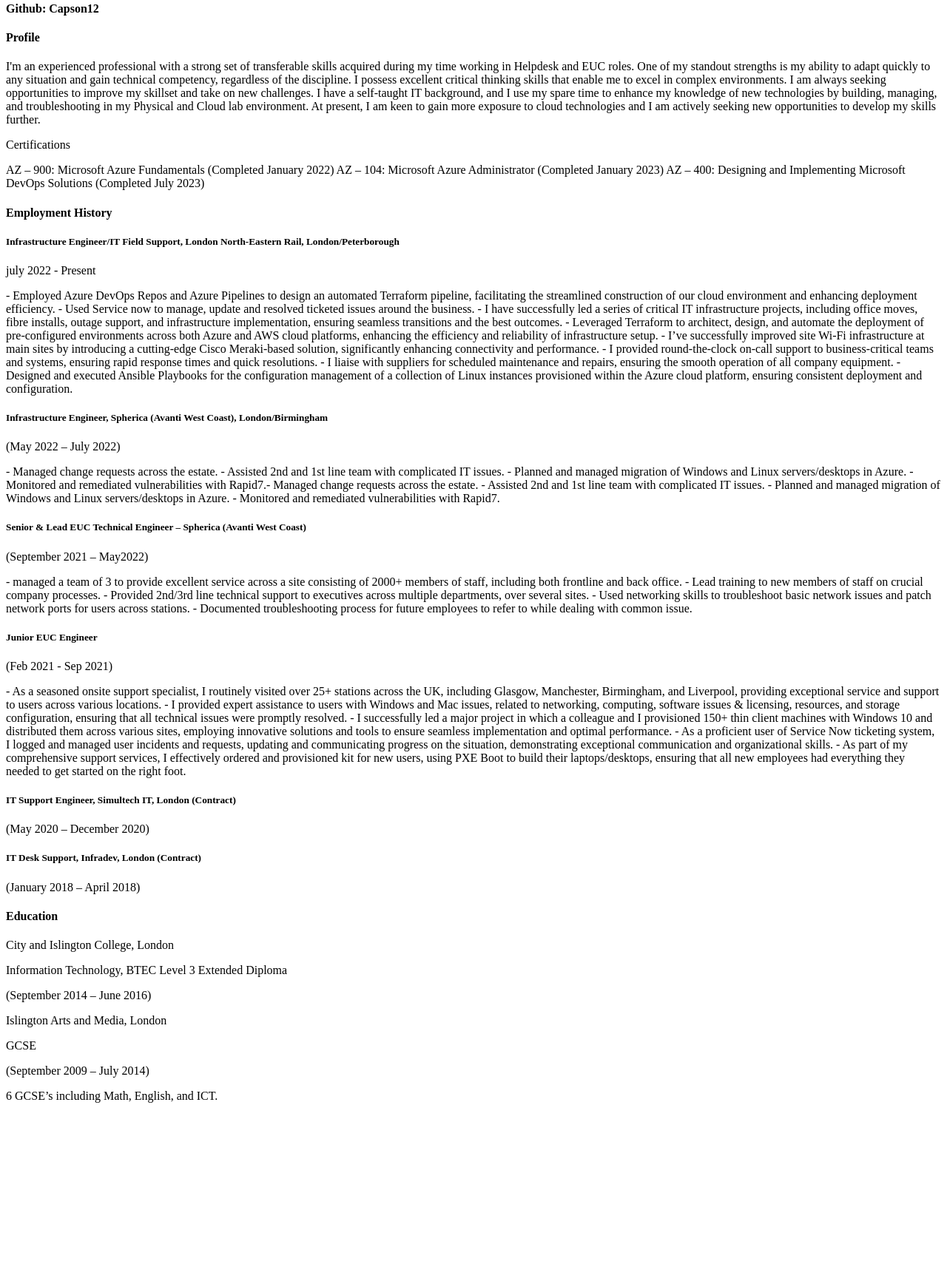
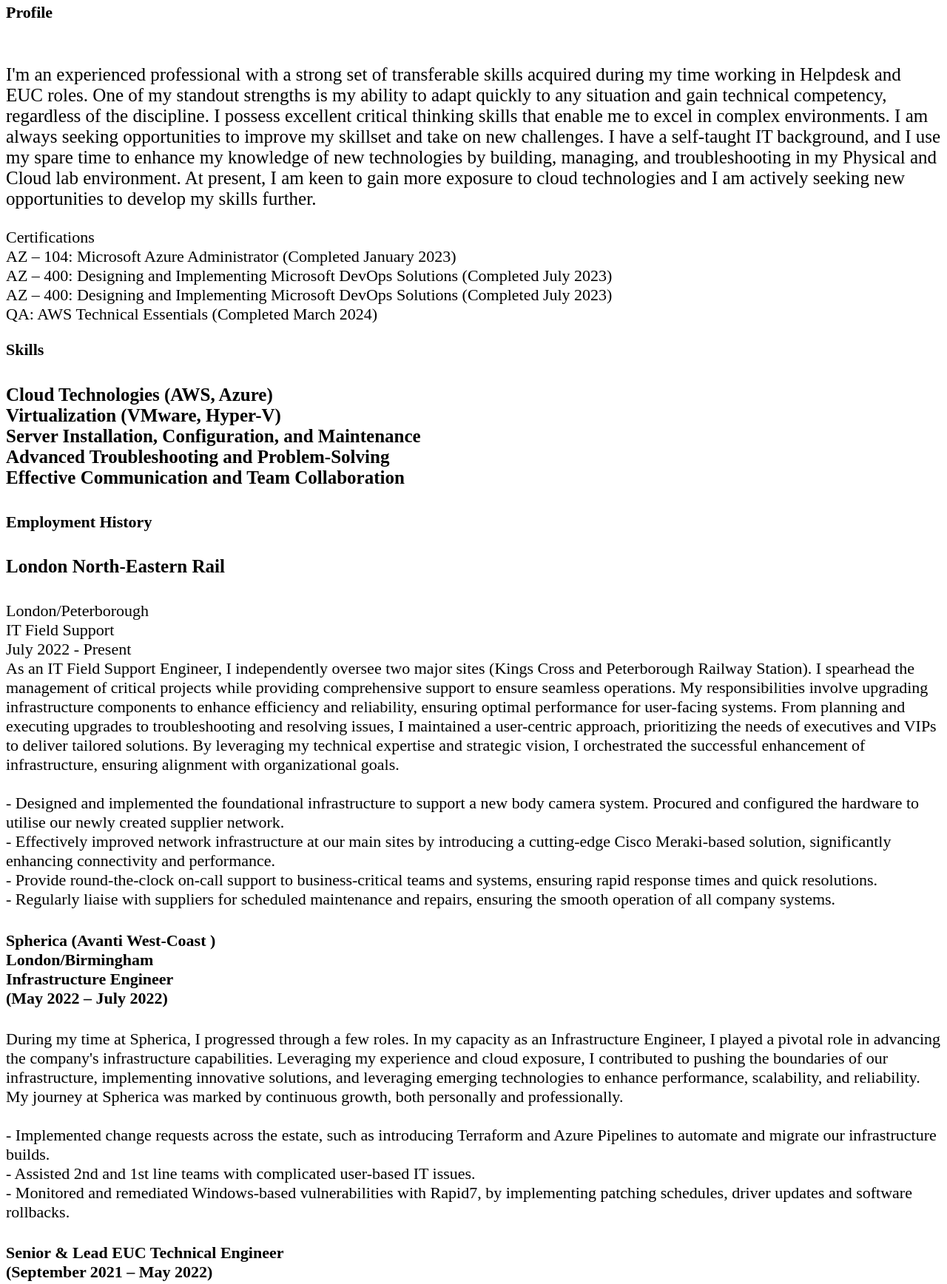
Before and after one commit to Capson12/CVhtml, a plain HTML site: page index.html in a window 1280 px wide. Shown: the part 177-1913 px from the top of the page at 74% size. Before the commit the page ends 1684 px from the top, so only its background shows below. Drawn offline with Linux system fonts and the light colour scheme.

Commit message:
Added styling and formating of CV

```diff
--- a/index.html
+++ b/index.html
@@ -6,88 +6,124 @@
     <meta name="viewport" content="width=device-width, initial-scale=1.0">
     <title>Rual Oguh CV</title>
 </head>
+    <link rel="Stylesheet" href="style.css">
+
+  <!------------------------------------------------- Header ------------------------------------------------->
 <body>
-    <h3>Rual Oguh CV</h3>
-    <h4>Infrastructure Engineer/Field Support</h4>
-    <h4>Finsbury Park, London</h4>
-    <h4>Rualoguh@hotmail.com</h4>
-    <h4>Github: Capson12</h4>
-    <h4>Profile</h4>
-    <p>I'm an experienced professional with a strong set of transferable skills acquired during my time working in Helpdesk and EUC roles. One of my standout strengths is my ability to adapt quickly to any situation and gain technical competency, regardless of the discipline. I possess excellent critical thinking skills that enable me to excel in complex environments. I am always seeking opportunities to improve my skillset and take on new challenges. I have a self-taught IT background, and I use my spare time to enhance my knowledge of new technologies by building, managing, and troubleshooting in my Physical and
+    <h2 class="header-info">Rual Oguh </h2>
+    <h3 class="header-info">
+        Finsbury Park, London <br>
+        Rualoguh@hotmail.com <br>
+        Github: Capson12</h3>
+
+    <h4> Profile</h4>
+    <p class="standard"> <br> I'm an experienced professional with a strong set of transferable skills acquired during my time working in Helpdesk and EUC roles. One of my standout strengths is my ability to adapt quickly to any situation and gain technical competency, regardless of the discipline. I possess excellent critical thinking skills that enable me to excel in complex environments. I am always seeking opportunities to improve my skillset and take on new challenges. I have a self-taught IT background, and I use my spare time to enhance my knowledge of new technologies by building, managing, and troubleshooting in my Physical and
         Cloud lab environment. At present, I am keen to gain more exposure to cloud technologies and I am actively seeking new opportunities to develop my skills further.</p>
 
-    <p>Certifications</p>
+    <p>Certifications <br>
+       AZ – 104: Microsoft Azure Administrator (Completed January 2023) <br>
+    AZ – 400: Designing and Implementing Microsoft DevOps Solutions (Completed July 2023) <br>
+    AZ – 400: Designing and Implementing Microsoft DevOps Solutions (Completed July 2023) <br>
+    QA: AWS Technical Essentials (Completed March 2024)
 
-    <p> AZ – 900: Microsoft Azure Fundamentals (Completed January 2022)
-        AZ – 104: Microsoft Azure Administrator (Completed January 2023)
-        AZ – 400: Designing and Implementing Microsoft DevOps Solutions (Completed July 2023)
     </p>
+  <!------------------------------------------------- Skills ------------------------------------------------->
+  <h3> Skills</h3>
+
+  <h4 class="standard">
+        Cloud Technologies (AWS, Azure) <br>
+        Virtualization (VMware, Hyper-V) <br>
+        Server Installation, Configuration, and Maintenance <br>
+        Advanced Troubleshooting and Problem-Solving <br>
+        Effective Communication and Team Collaboration <br>
+    </h4>
+
+
+
+
+  <!------------------------------------------------- Employment ------------------------------------------------->
 
     <h4>Employment History</h4>
 
-    <h5>Infrastructure Engineer/IT Field Support, London North-Eastern Rail, London/Peterborough </h5>
-    <p>july 2022 -  Present</p>
-    <P>
-        -	Employed Azure DevOps Repos and Azure Pipelines to design an automated Terraform pipeline, facilitating the streamlined construction of our cloud environment and enhancing deployment efficiency.
-        -	Used Service now to manage, update and resolved ticketed issues around the business.
-        -	I have successfully led a series of critical IT infrastructure projects, including office moves, fibre installs, outage support, and infrastructure implementation, ensuring seamless transitions and the best outcomes.
-        -	Leveraged Terraform to architect, design, and automate the deployment of pre-configured environments across both Azure and AWS cloud platforms, enhancing the efficiency and reliability of infrastructure setup.
-        -	I’ve successfully improved site Wi-Fi infrastructure at main sites by introducing a cutting-edge Cisco Meraki-based solution, significantly enhancing connectivity and performance.
-        -	I provided round-the-clock on-call support to business-critical teams and systems, ensuring rapid response times and quick resolutions.
-        -	I liaise with suppliers for scheduled maintenance and repairs, ensuring the smooth operation of all company equipment.
-        -	Designed and executed Ansible Playbooks for the configuration management of a collection of Linux instances provisioned within the Azure cloud platform, ensuring consistent deployment and configuration.
+    <h4 class="standard">London North-Eastern Rail  </h4>
+       <p> London/Peterborough <br>
+        IT Field Support <br>
+        July 2022 - Present <br>
+        As an IT Field Support Engineer, I independently oversee two major sites (Kings Cross and Peterborough Railway Station).
+        I spearhead the management of critical projects while providing comprehensive support to ensure seamless operations.
+        My responsibilities involve upgrading infrastructure components to enhance efficiency and reliability, ensuring optimal performance for user-facing systems.
+        From planning and executing upgrades to troubleshooting and resolving issues, I maintained a user-centric approach, prioritizing the needs of executives and VIPs to deliver tailored solutions.
+        By leveraging my technical expertise and strategic vision, I orchestrated the successful enhancement of infrastructure, ensuring alignment with organizational goals. <br> <br>
 
+        -	Designed and implemented the foundational infrastructure to support a new body camera system. Procured and configured the hardware to utilise our newly created supplier network. <br>
+        -	Effectively improved network infrastructure at our main sites by introducing a cutting-edge Cisco Meraki-based solution, significantly enhancing connectivity and performance. <br>
+        -	Provide round-the-clock on-call support to business-critical teams and systems, ensuring rapid response times and quick resolutions. <br>
+        -	Regularly liaise with suppliers for scheduled maintenance and repairs, ensuring the smooth operation of all company systems.
 
     </P>
 
-    <h5> Infrastructure Engineer, Spherica (Avanti West Coast), London/Birmingham </h5>
-    <p>(May 2022 – July 2022)</p>
+    <h4>Spherica (Avanti West-Coast ) <br>
+    London/Birmingham
+    <br>Infrastructure Engineer <br> (May 2022 – July 2022)</h4>
     <p>
-        -	Managed change requests across the estate.
-        -	Assisted 2nd and 1st line team with complicated IT issues.
-        -	Planned and managed migration of Windows and Linux servers/desktops in Azure.
-        -	Monitored and remediated vulnerabilities with Rapid7.-	Managed change requests across the estate.
-        -	Assisted 2nd and 1st line team with complicated IT issues.
-        -	Planned and managed migration of Windows and Linux servers/desktops in Azure.
-        -	Monitored and remediated vulnerabilities with Rapid7.
+    During my time at Spherica,
+    I progressed through a few roles.
+    In my capacity as an Infrastructure Engineer,
+    I played a pivotal role in advancing the company's infrastructure capabilities.
+    Leveraging my experience and cloud exposure, I contributed to pushing the boundaries of our infrastructure, implementing innovative solutions, and leveraging emerging technologies to enhance performance, scalability, and reliability. <br>
+    My journey at Spherica was marked by continuous growth, both personally and professionally. <br> <br>
+
+    -	Implemented change requests across the estate, such as introducing Terraform and Azure Pipelines to automate and migrate our infrastructure builds. <br>
+    -	Assisted 2nd and 1st line teams with complicated user-based IT issues. <br>
+    -	Monitored and remediated Windows-based vulnerabilities with Rapid7, by implementing patching schedules, driver updates and software rollbacks.
     </p>
 
-    <h5>Senior & Lead EUC Technical Engineer – Spherica (Avanti West Coast)</h5>
-    <p>(September 2021 – May2022)</p>
-    <p> -	managed a team of 3 to provide excellent service across a site consisting of 2000+ members of staff, including both frontline and back office.
-        -	Lead training to new members of staff on crucial company processes.
-        -	Provided 2nd/3rd line technical support to executives across multiple departments, over several sites.
-        -	Used networking skills to troubleshoot basic network issues and patch network ports for users across stations.
-        -	Documented troubleshooting process for future employees to refer to while dealing with common issue.
-    </p>
+    <h4>Senior & Lead EUC Technical Engineer <br> (September 2021 – May 2022) </h4>
 
-    <h5>Junior EUC Engineer</h5>
-    <p>(Feb 2021 - Sep 2021)</p>
+    <p>As part of my responsibilities, I also led a team of three, overseeing their activities, providing guidance, and fostering a collaborative environment to achieve team goals effectively.
+        Additionally, I frequently travelled up and down the west coast to various sites, where I maintained and optimized the systems vital for smooth operations. <br> <br>
+
+    -	managed a team of 3 to provide excellent service across a site consisting of 2000+ members of staff, including both frontline and back office. <br>
+    -	Lead training to new members of staff on crucial company processes. <br>
+    -	Provided 2nd/3rd line technical support to executives across multiple departments, over several sites. <br>
+    -	Used networking skills to troubleshoot basic network issues and patch network ports for users across stations. <br>
+    -	Documented troubleshooting process for future employees to refer to while dealing with common issues. </p>
+
+
+    <h4>Junior EUC Engineer<br>
+    (February 2021 – September 2021)</h4>
     <p>
-        -	As a seasoned onsite support specialist, I routinely visited over 25+ stations across the UK, including Glasgow, Manchester, Birmingham, and Liverpool, providing exceptional service and support to users across various locations.
-        -	I provided expert assistance to users with Windows and Mac issues, related to networking, computing, software issues & licensing, resources, and storage configuration, ensuring that all technical issues were promptly resolved.
-        -	I successfully led a major project in which a colleague and I provisioned 150+ thin client machines with Windows 10 and distributed them across various sites, employing innovative solutions and tools to ensure seamless implementation and optimal performance.
-        -	As a proficient user of Service Now ticketing system, I logged and managed user incidents and requests, updating and communicating progress on the situation, demonstrating exceptional communication and organizational skills.
-        -	As part of my comprehensive support services, I effectively ordered and provisioned kit for new users, using PXE Boot to build their laptops/desktops, ensuring that all new employees had everything they needed to get started on the right foot.
+        One of my key strengths during this time was my ability to build strong relationships with colleagues, clients, and stakeholders. By fostering trust and open communication, I facilitated smoother collaboration and garnered valuable insights into user needs and organizational priorities. <br>
+        This relational approach contributed significantly to my progression within the company, culminating in my transition to an infrastructure engineer role. <br> <br>
+
+        -	I successfully led a major project in which a colleague and I provisioned 150+ thin client machines with Windows 10 and distributed them across various sites, employing innovative solutions and tools to ensure seamless implementation and optimal performance. <br>
+        -	As part of my comprehensive support services, I effectively ordered and provisioned kit for new users, using PXE Boot to build their laptops/desktops, ensuring that all new employees had everything they needed to get started on the right foot. <br>
+        -	As a seasoned onsite support specialist, I routinely visited over 25+ stations across the UK, including Glasgow, Manchester, Birmingham, and Liverpool, providing exceptional service and support to users across various locations. <br>
 
     </p>
 
-    <h5>IT Support Engineer, Simultech IT, London (Contract)</h5>
-    <p>(May 2020 – December 2020)</p>
+    <h5>IT Support Engineer, Simultech IT, London (Contract)<br>
+    (May 2020 – December 2020)</h5>
 
-    <h5>IT Desk Support, Infradev, London (Contract)</h5>
-    <p>(January 2018 – April 2018)</p>
+    <p>Successfully handled first-line support during COVID, helping users transition smoothly into working from home.
+        Provided virtual assistance and troubleshooting to ensure they could work comfortably and efficiently with minimal issues. <br> <br>
 
-    <h4>Education</h4>
-    <p>City and Islington College, London</p>
-    <p>Information Technology, BTEC Level 3 Extended Diploma </p>
-    <p>(September 2014 – June 2016)</p>
+        -	I provided expert assistance to users with Windows and Mac issues, related to networking, computing, software issues & licensing, resources, and storage configuration, ensuring that all technical issues were promptly resolved. <br>
+        -	As a proficient user of Service Now ticketing system, I logged and managed user incidents and requests, updating and communicating progress on the situation, demonstrating exceptional communication and organizational skills. <br>
+        </p>
 
 
-    <p>Islington Arts and Media, London</p>
-    <p>GCSE</p>
-    <p>(September 2009 – July 2014)</p>
-    <p>6 GCSE’s including Math, English, and ICT.</p>
+  <!------------------------------------------------- Education ------------------------------------------------->
+    <h4>Education</h4>
+    <p>City and Islington College, London <br>
+    Information Technology, BTEC Level 3 Extended Diploma <br>
+    (September 2014 – June 2016)</p>
+
+
+    <p>Islington Arts and Media, London<br>
+    GCSE<br>
+    (September 2009 – July 2014)<br>
+    6 GCSE’s including Math, English, and ICT.</p>
 
 
 
--- a/style.css
+++ b/style.css
@@ -1 +1,18 @@
-Test123123
+ * {
+
+    font-family: 'Times New Roman', Times, serif;
+    font-size: 22px;
+}
+
+.standard {
+    font-size: 25px;
+}
+
+.header-info {
+    text-align: right;
+    font-size: 24px;
+}
+
+.segments {
+
+}
```
